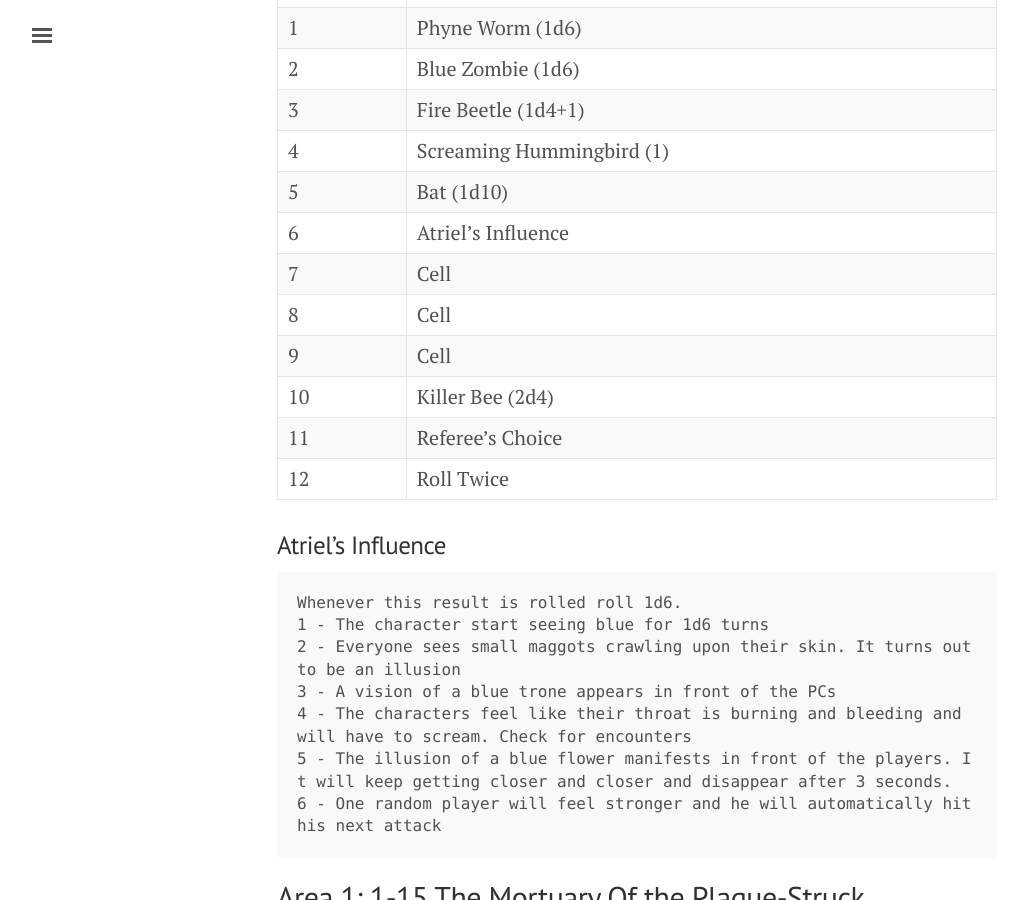
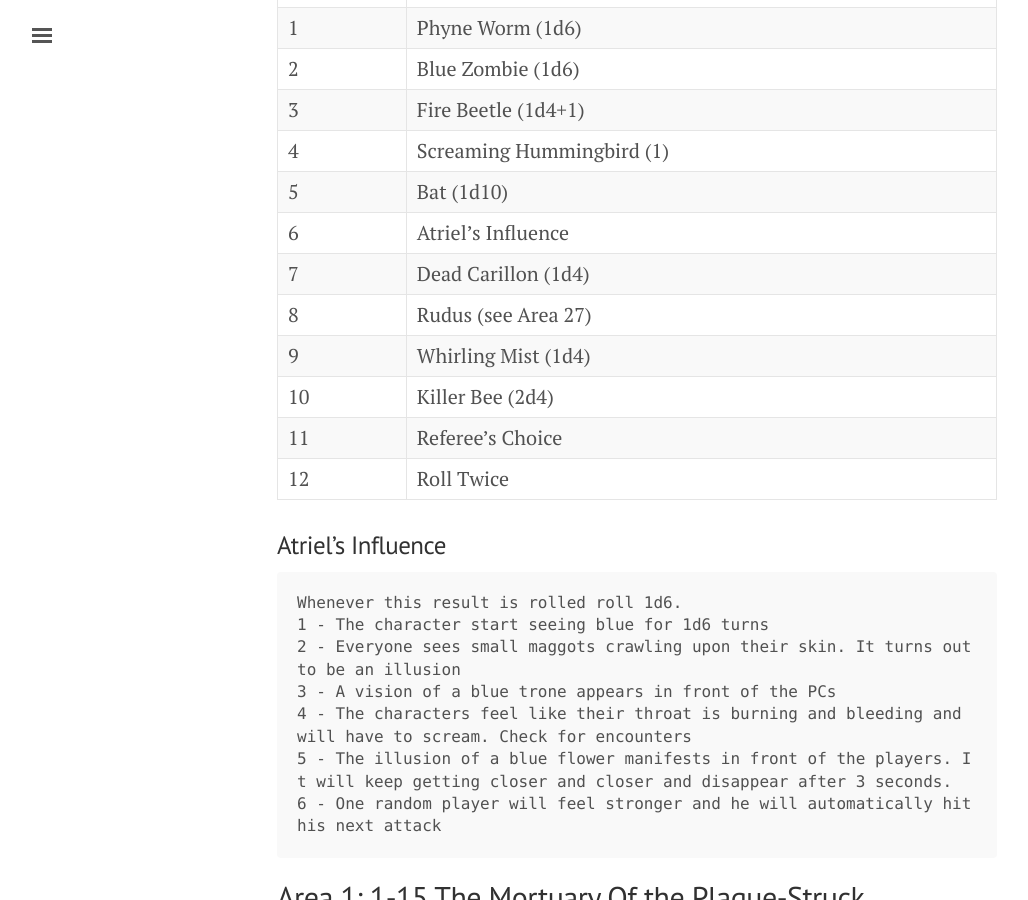
Before and after one commit to thevinter/thevinter.github.io, a Jekyll site: the page built from _posts/2021-02-12-the-hidden-colony-of-layanaka.md, in a window 1280 px wide and 900 px high, scrolled down 1938 px. Shown: the whole window, without its empty margins (3-1031 px from the left). Built offline with Jekyll 4.4.1, drawn with Linux system fonts in a browser that asks for light colours.

Commit message:
full dungeon

```diff
--- a/_posts/2021-02-12-the-hidden-colony-of-layanaka.md
+++ b/_posts/2021-02-12-the-hidden-colony-of-layanaka.md
@@ -18,9 +18,9 @@ Roll| Column
 4   | Screaming Hummingbird (1)
 5   | Bat (1d10)
 6	| Atriel's Influence
-7   | Cell
-8   | Cell
-9   | Cell
+7   | Dead Carillon (1d4)
+8   | Rudus (see Area 27)
+9   | Whirling Mist (1d4)
 10  | Killer Bee (2d4)
 11  | Referee's Choice
 12  | Roll Twice
```
